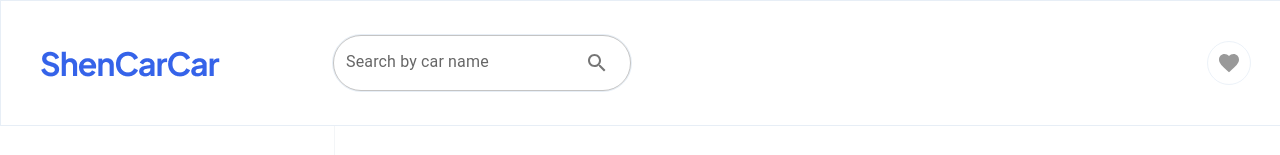
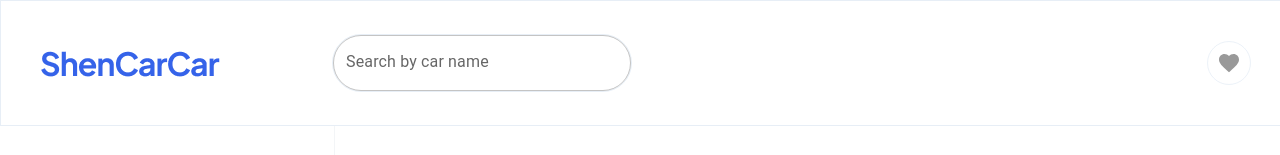
Before and after one commit to leehaim8/Ex3-React, a React (Create React App) app in the folder ex3/: page / in a window 1280 px wide. Shown: the top 155 px of the page. Built offline with nearby package versions, Linux system fonts and the light colour scheme.

Commit message:
Setting up search on the home page

```diff
--- a/ex3/src/components/Header/Header.jsx
+++ b/ex3/src/components/Header/Header.jsx
@@ -5,7 +5,7 @@ import FavoriteIcon from '@mui/icons-material/Favorite';
 import { useNavigate, useLocation } from 'react-router-dom';
 import './Header.css';
 
-function Header() {
+function Header(props) {
     const navigate = useNavigate();
     const location = useLocation();
     const [isFavorite, setIsFavorite] = useState(false);
@@ -46,7 +46,7 @@ function Header() {
         <header>
             <a href="/HomePage"><div className="logo"></div></a>
             <div className="search_favorite_div">
-                <SearchInput />
+                <SearchInput onSearch={props.onSearch} />
                 <IconButton onClick={handleFavoriteClick} sx={iconButton}>
                     <FavoriteIcon />
                 </IconButton>
--- a/ex3/src/components/HomePage/HomePage.jsx
+++ b/ex3/src/components/HomePage/HomePage.jsx
@@ -9,6 +9,7 @@ function HomePage() {
     const [selectedTypes, setSelectedTypes] = useState([]);
     const [selectedCapacity, setSelectedCapacity] = useState([]);
     const [price, setPrice] = useState(0);
+    const [searchInput, setSearchInput] = useState('');
 
     const handleFilterChange = (selectedTypes, selectedCapacity, price) => {
         setSelectedTypes(selectedTypes);
@@ -16,16 +17,25 @@ function HomePage() {
         setPrice(price);
     };
 
+    const handleSearch = (input) => {
+        setSearchInput(input.toLowerCase());
+    };
+
     const filteredCars = carsData.filter(car => {
-        const typeMatch = selectedTypes.length === 0 || selectedTypes.includes(car.type);
-        const capacityMatch = selectedCapacity.length === 0 || selectedCapacity.includes(car.capacity);
-        const priceMatch = car.pricePerDay <= price;
-        return typeMatch && capacityMatch && priceMatch;
+        const carsFound = car.name.toLowerCase().includes(searchInput);
+        if (searchInput) {
+            return carsFound;
+        }
+
+        const typeFound = selectedTypes.length === 0 || selectedTypes.includes(car.type);
+        const capacityFound = selectedCapacity.length === 0 || selectedCapacity.includes(car.capacity);
+        const priceFound = car.pricePerDay <= price;
+        return typeFound && capacityFound && priceFound;
     });
 
     return (
         <div className="container">
-            <Header />
+            <Header onSearch={handleSearch} />
             <div className="nav_card_div">
                 <div className="navbar_side">
                     <NavBarSide onFilterChange={handleFilterChange} />
--- a/ex3/src/components/SearchInput.jsx
+++ b/ex3/src/components/SearchInput.jsx
@@ -2,8 +2,14 @@ import React, { useState } from 'react';
 import { TextField, InputAdornment, IconButton } from '@mui/material';
 import SearchIcon from '@mui/icons-material/Search';
 
-function SearchInput() {
-    const [query, setQuery] = useState('');
+function SearchInput(props) {
+    const [searchInput, setSearchInput] = useState('');
+
+    const handleSearch = (e) => {
+        const value = e.target.value;
+        setSearchInput(value);
+        props.onSearch(value);
+    };
 
     const searchCarInput = {
         "& .MuiOutlinedInput-root": {
@@ -19,31 +25,25 @@ function SearchInput() {
         },
         "@media (max-width: 670px)": {
             width: "220px",
-            marginLeft : "50px"
+            marginLeft: "50px"
         }
     }
-
-    const handleSearch = () => {
-        console.log('Searching for car name:', query);
-    };
 
     return (
         <TextField
             label="Search by car name"
             variant="outlined"
-            value={query}
-            onChange={(e) => setQuery(e.target.value)}
+            value={searchInput}
+            onChange={handleSearch}
             sx={searchCarInput}
             slotProps={{
-                input: {
                 endAdornment: (
                     <InputAdornment position="end">
-                            <IconButton onClick={handleSearch}>
+                        <IconButton onClick={() => props.onSearch(searchInput)}>
                             <SearchIcon />
                         </IconButton>
                     </InputAdornment>
                 ),
-                },
             }}
         />
     );
```
Lines whose indentation alone changed are shown as unchanged.
